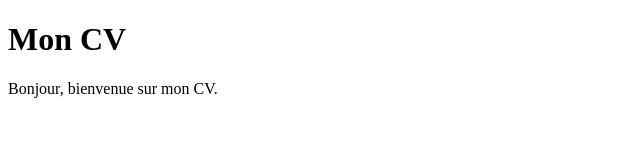
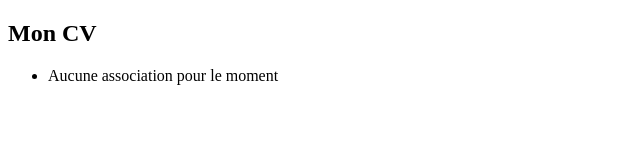
Before and after one commit to kakpogeordy21-bote/git-mon-cv, a plain HTML site: page index.html in a window 1280 px wide. Shown: the whole page, without its empty margins (0-640 px from the left). Drawn offline with Linux system fonts and the light colour scheme.

Commit message:
mise en place de la section associations

```diff
--- a/index.html
+++ b/index.html
@@ -3,11 +3,14 @@
 <head>
     <meta charset="UTF-8">
     <meta name="viewport" content="width=device-width, initial-scale=1.0">
+    <link rel="stylesheet" href="style.css">
     <title>Mon CV</title>
 </head>
 <body>
-    <h1>Mon CV</h1>
-    <p>Bonjour, bienvenue sur mon CV.</p>
-    <link rel="stylesheet" href="style.css">
+    <h2>Mon CV</h2>
+    <ul>
+        <li>Aucune association pour le moment</li>
+    </ul>
+
 </body>
 </html>
```
